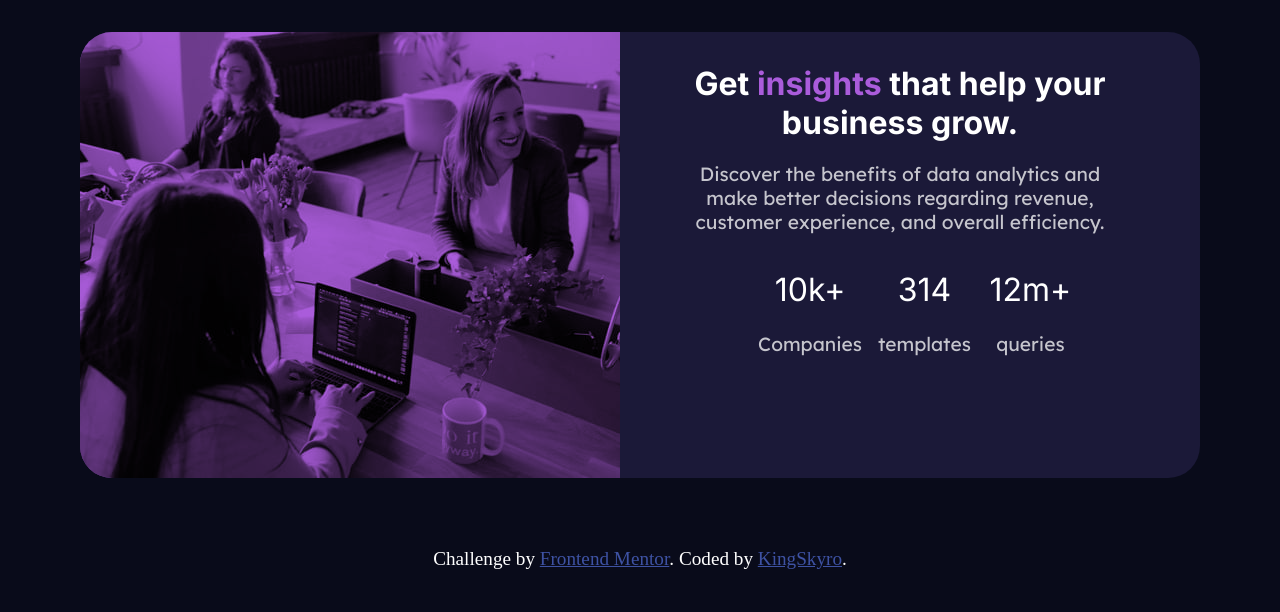
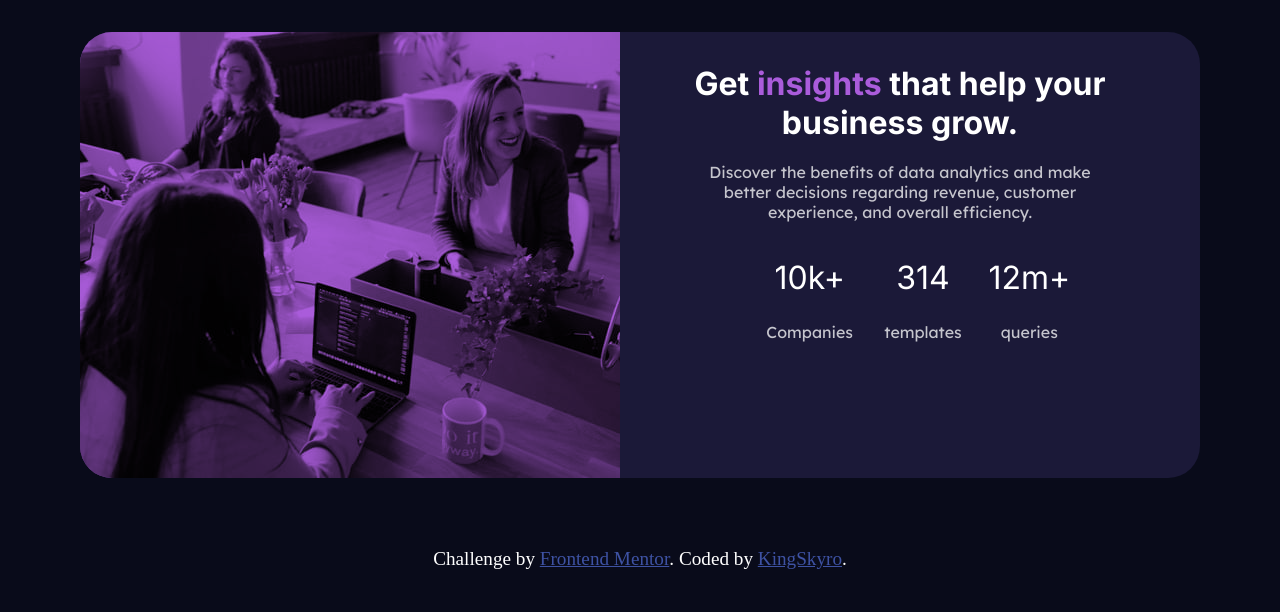
Before and after one commit to KingSkyros/Stats-preview-card-main, a plain HTML site: page index.html in a window 1280 px wide. Drawn offline with Linux system fonts and the light colour scheme.

Commit message:
Update index.css

```diff
--- a/index.css
+++ b/index.css
@@ -50,7 +50,7 @@ a{
 
 .words{
     color: hsla(0, 0%, 100%, 0.75);
-    font-size: 120%;
+    font-size: 1em;
     font-family:'Lexend Deca' , cursive;
     font-weight: 400;
 }
@@ -66,7 +66,7 @@ h1{
 p{
     font-family: 'Lexend Deca' , cursive;
     font-weight: 400;
-    font-size: 120%;
+    font-size: 1em;
     text-align: center;
     color: hsla(0, 0%, 100%, 0.75);
 }
@@ -86,7 +86,7 @@ ul{
 .digits{
     font-family: 'inter' , cursive;
     font-weight: 400;
-    font-size: 200%;
+    font-size: 2em;
     color: hsl(0, 0%, 100%);
 }
 
```
